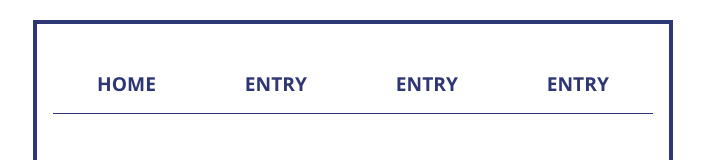
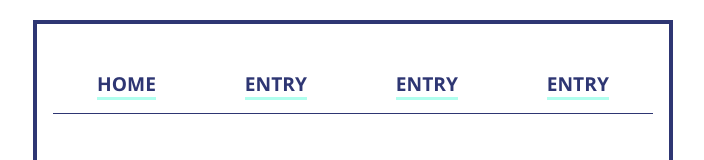
Before and after one commit to rodet/styleguide, a Vue app: page / in a window 1280 px wide. Shown: the part 754-914 px from the top of the page, without its empty margins (287-991 px from the left). Built offline with nearby package versions, Linux system fonts and the light colour scheme.

Commit message:
Externalize basic styles in common module

```diff
--- a/src/App.vue
+++ b/src/App.vue
@@ -45,7 +45,6 @@ export default {
   font-size: 16px;
   line-height: 1.5em;
   text-align: center;
-  color: #2c3e50;
   margin: auto;
   margin-top: 60px;
   max-width: 70ch;
@@ -71,48 +70,4 @@ export default {
   padding: 2.369em;
   margin: 2.369em 0;
 }
-
-p {
-  text-align: left;
-}
-
-h1,
-h2,
-h3,
-h4 {
-  /* Try using Muli from Google for Windows after Avenir */
-  font-family: Avenir, "Segoe UI", Roboto, Helvetica, Arial, sans-serif;
-  color: #2e3673;
-  margin-top: 1.5em;
-  line-height: initial;
-}
-
-h4 {
-  font-size: 1.333em;
-}
-
-h3 {
-  font-size: 1.777em;
-}
-
-h2 {
-  font-size: 2.369em;
-}
-
-h1 {
-  font-size: 4.208em;
-}
-
-ul {
-  list-style-type: none;
-  padding: 0;
-}
-
-li {
-  margin: 0 10px;
-}
-
-a {
-  color: #428bca;
-}
 </style>
--- a/src/assets/styles/utils.css
+++ b/src/assets/styles/utils.css
@@ -1,3 +1,60 @@
+:root {
+  color: #2c3e50;
+}
+
+a,
+a:active,
+a:hover,
+a:visited {
+  color: #2c3e50;
+  text-decoration: none;
+  border-bottom: solid 3px #6bffdf87;
+}
+
+a:hover {
+  border-bottom: solid 3px #6bffe0;
+}
+
+h1,
+h2,
+h3,
+h4 {
+  /* Try using Muli from Google for Windows after Avenir */
+  font-family: Avenir, "Segoe UI", Roboto, Helvetica, Arial, sans-serif;
+  color: #2e3673;
+  margin-top: 1.5em;
+  line-height: initial;
+}
+
+h4 {
+  font-size: 1.333em;
+}
+
+h3 {
+  font-size: 1.777em;
+}
+
+h2 {
+  font-size: 2.369em;
+}
+
+h1 {
+  font-size: 4.208em;
+}
+
+li {
+  margin: 0 10px;
+}
+
+p {
+  text-align: left;
+}
+
+ul {
+  list-style-type: none;
+  padding: 0;
+}
+
 code {
   border-radius: 10%;
   padding: 0 0.25em;
```
